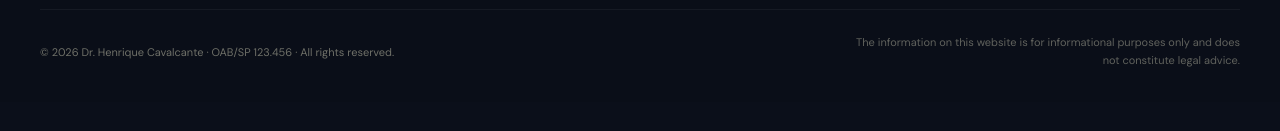
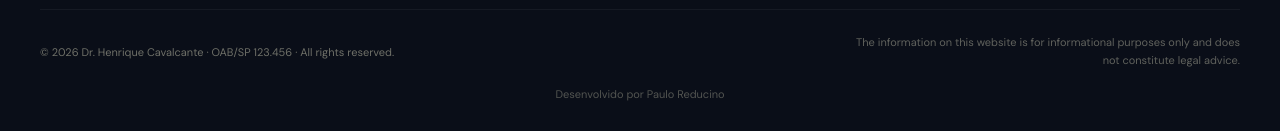
Before and after one commit to pauloreducino/advocacia-site, a Next.js app: page /en in a window 1280 px wide. Shown: the part 7890-8021 px from the top of the page. Before the commit the page ends 7992 px from the top, so only its background shows below. Built offline with nearby package versions, Linux system fonts and the light colour scheme; no server answers.

Commit message:
fix: ajusting footer

```diff
--- a/src/components/ui/Footer.tsx
+++ b/src/components/ui/Footer.tsx
@@ -73,6 +73,10 @@ export default async function Footer() {
             {t('disclaimer')}
           </p>
         </div>
+
+        <div className="pt-4 text-center">
+          <p className="text-[11px] text-muted/50">Desenvolvido por Paulo Reducino</p>
+        </div>
       </div>
     </footer>
   );
```
